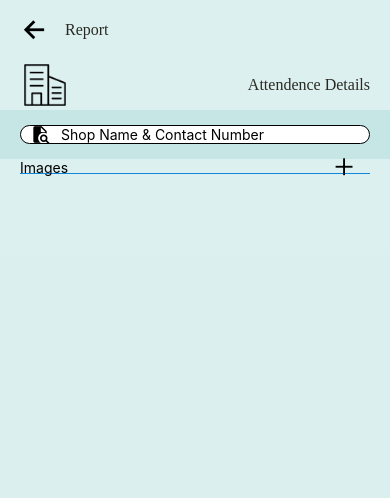
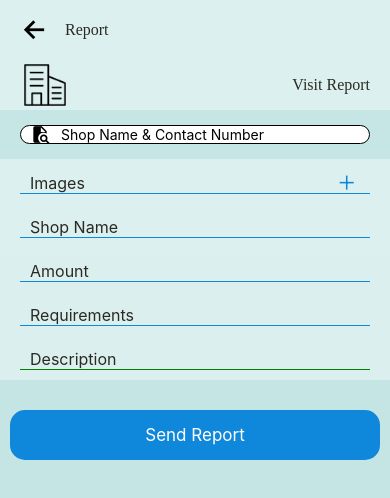
Before and after one commit to ramij5135/EmpManage, a React Native app: screen /Report in a window 390 px wide. Shown: the top 498 px of the page. Built offline with nearby package versions, Linux system fonts and the light colour scheme.

Commit message:
Report screen design

```diff
--- /dev/null
+++ b/src/layouts/components/inputs.js
@@ -0,0 +1,38 @@
+import React from "react";
+import { View, StyleSheet, Text, TextInput } from "react-native";
+import Ionicons from 'react-native-vector-icons/Ionicons';
+import { COLORS } from "../../utils/globalStyles";
+
+const Inputs = ({title, iconName}) => {
+    return(
+        <>
+            <View style={styles.inputWrap}>
+                <View style={{flexDirection:'row', alignItems:'center', justifyContent:'space-between', paddingHorizontal:10}}>
+                    <Text style={styles.label}>{title}</Text>
+                    <Ionicons name={iconName} size={25} color={COLORS.blue} />
+                </View>
+                <TextInput style={[styles.inputField, {borderBottomColor:title === 'Description' ? 'green' : COLORS.blue}]} />
+            </View>
+        </>
+    )
+}
+
+const styles = StyleSheet.create({
+    inputWrap:{
+        marginVertical:10,
+        // backgroundColor:COLORS.white
+    },
+    inputField:{
+        // backgroundColor:'red',
+        borderBottomWidth:1,
+        borderBottomColor:'blue',
+        marginTop:-20
+    },
+    label:{
+        color:COLORS.black,
+        fontSize:16,
+        paddingVertical:3
+    }
+});
+
+export default Inputs;
--- a/src/layouts/screens/Employee/NewShopScreen.js
+++ b/src/layouts/screens/Employee/NewShopScreen.js
@@ -1,12 +1,21 @@
 import React from "react";
-import { View } from "react-native";
+import { View, StyleSheet } from "react-native";
+import { COLORS } from "../../../utils/globalStyles";
+import Header from "../../components/header";
 
 const NewShopScreen = () => {
     return(
-        <View>
+        <View style={styles.container}>
 
         </View>
     )
 }
 
+const styles = StyleSheet.create({
+    container:{
+        flex:1,
+        backgroundColor:COLORS.primary
+    }
+});
+
 export default NewShopScreen;
--- a/src/layouts/screens/Employee/ReportScreen.js
+++ b/src/layouts/screens/Employee/ReportScreen.js
@@ -1,30 +1,35 @@
 import React from "react";
-import { View, StyleSheet, Image, Text, TextInput } from "react-native";
+import { View, StyleSheet, Image, Text, ScrollView } from "react-native";
 import { COLORS } from "../../../utils/globalStyles";
 import Header from "../../components/header";
 import FullTextInput from "../../components/textInput";
-import Ionicons from 'react-native-vector-icons/Ionicons';
+import Inputs from "../../components/inputs";
+import FullButton from "../../components/fullButton";
+
 
 const ReportScreen = () => {
     return(
         <View style={styles.container}>
             <Header title='Report' />
+            <ScrollView showsVerticalScrollIndicator={false}>
             <View style={styles.header}>
                 <Image style={styles.imgIcon} source={require('../../../assets/imgs/build.png')} />
-                <Text style={styles.attendence}>Attendence Details</Text>
+                <Text style={styles.attendence}>Visit Report</Text>
             </View>
             <View style={{marginVertical:10, paddingHorizontal:20}}>
                 <FullTextInput iconName="file-search" placeHolder='Shop Name & Contact Number' />
             </View>
-            <View style={{backgroundColor:COLORS.white, flex:1, paddingHorizontal:20}}>
-                <View style={{ height:50}}>
-                    <View style={{flexDirection:'row', alignItems:'center'}}>
-                        <Text>Images</Text>
-                        <Ionicons name="add" size={30} style={styles.icon} />
-                    </View>
-                    <TextInput style={{backgroundColor:null, borderBottomWidth:1, borderBottomColor:COLORS.blue, textAlignVertical:'bottom', marginTop:-20}} />
-                </View>
+            <View style={styles.inputSection}>
+                <Inputs title={'Images'} iconName={'add'} />
+                <Inputs title={'Shop Name'} />
+                <Inputs title={'Amount'} />
+                <Inputs title={'Requirements'} />
+                <Inputs title={'Description'} />
             </View>
+            <View style={{paddingHorizontal:10, paddingVertical:20}}>
+                <FullButton btnTitle={'Send Report'} />
+            </View>
+            </ScrollView>
         </View>
     )
 }
@@ -53,6 +58,11 @@ const styles = StyleSheet.create({
     icon:{
         position:'absolute',
         right:10
+    },
+    inputSection:{
+        backgroundColor:COLORS.white,
+        flex:1,
+        paddingHorizontal:20
     }
 });
 
```
